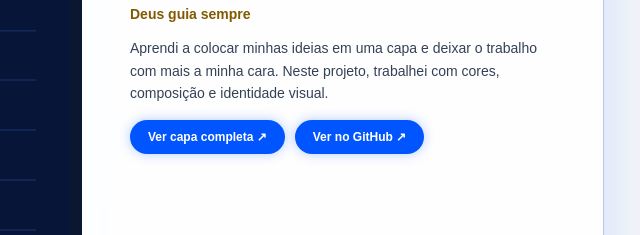
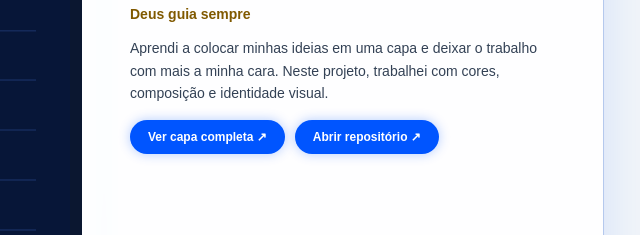
Before and after one commit to Kaikimroque/portfolio, a plain HTML site: page index.html in a window 1280 px wide. Shown: the part 2285-2520 px from the top of the page, 536-1176 px from the left. Drawn offline with Linux system fonts and the light colour scheme.

Commit message:
Conecta projeto do álbum ao repositório próprio

```diff
--- a/index.html
+++ b/index.html
@@ -673,7 +673,7 @@ body.dark-theme .prev {
 
             <article class="card card-left featured">
 <a class="album-art" href="capa-album.png" target="_blank" rel="noopener"><img src="capa-album.png" alt="Capa do meu álbum" decoding="async"></a>
-<div><span class="number">01 — PROJETO EM DESTAQUE</span><h3>Capa do Meu Álbum</h3><p class="album-title">Deus guia sempre</p><p>Aprendi a colocar minhas ideias em uma capa e deixar o trabalho com mais a minha cara. Neste projeto, trabalhei com cores, composição e identidade visual.</p><div class="album-actions"><a href="capa-album.png" target="_blank" rel="noopener">Ver capa completa ↗</a><a href="https://github.com/Kaikimroque/portfolio/blob/main/capa-album.png" target="_blank" rel="noopener">Ver no GitHub ↗</a></div></div>
+<div><span class="number">01 — PROJETO EM DESTAQUE</span><h3>Capa do Meu Álbum</h3><p class="album-title">Deus guia sempre</p><p>Aprendi a colocar minhas ideias em uma capa e deixar o trabalho com mais a minha cara. Neste projeto, trabalhei com cores, composição e identidade visual.</p><div class="album-actions"><a href="capa-album.png" target="_blank" rel="noopener">Ver capa completa ↗</a><a href="https://github.com/Kaikimroque/capa-do-meu-album" target="_blank" rel="noopener">Abrir repositório ↗</a></div></div>
 </article>
 
             <article class="card card-right">
```
